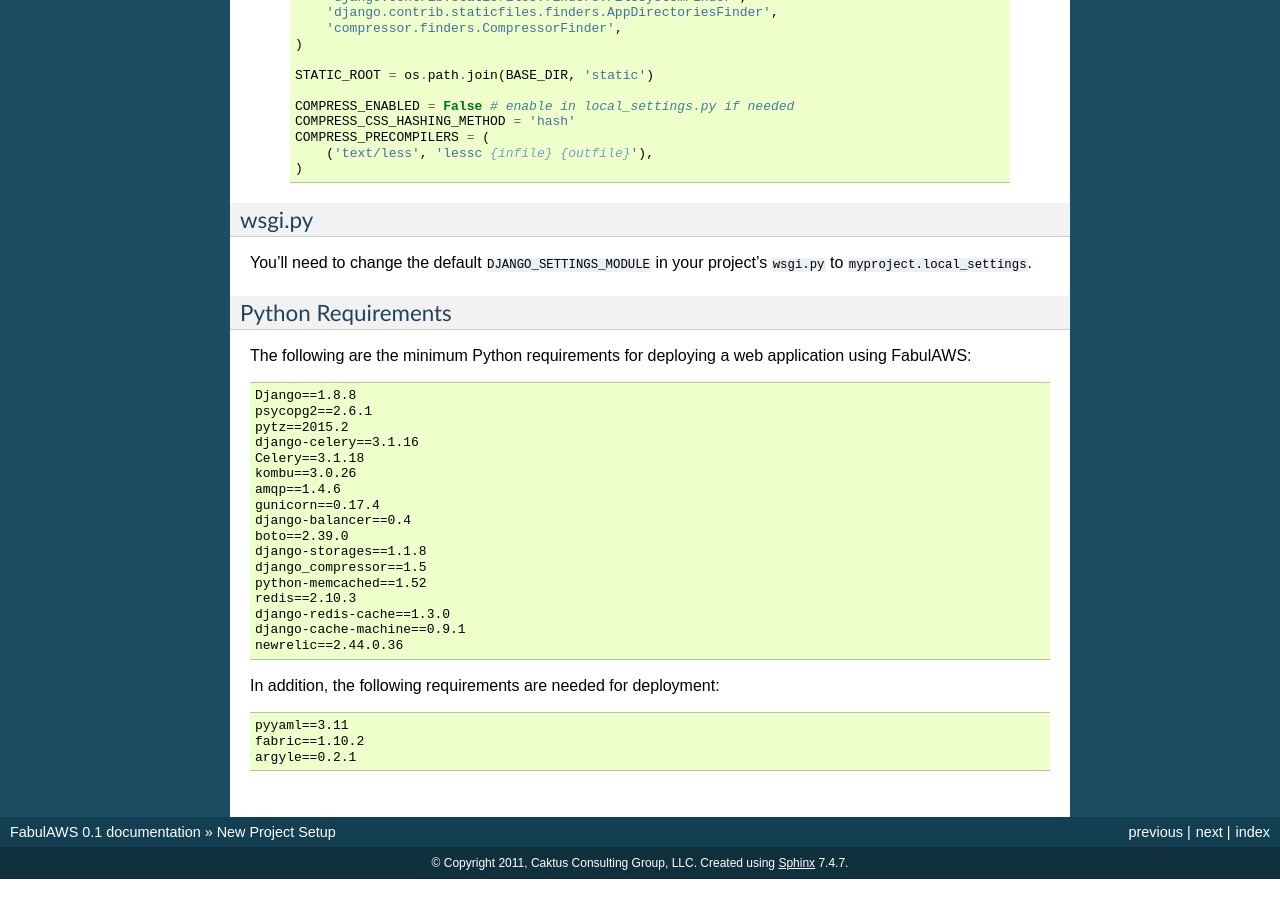
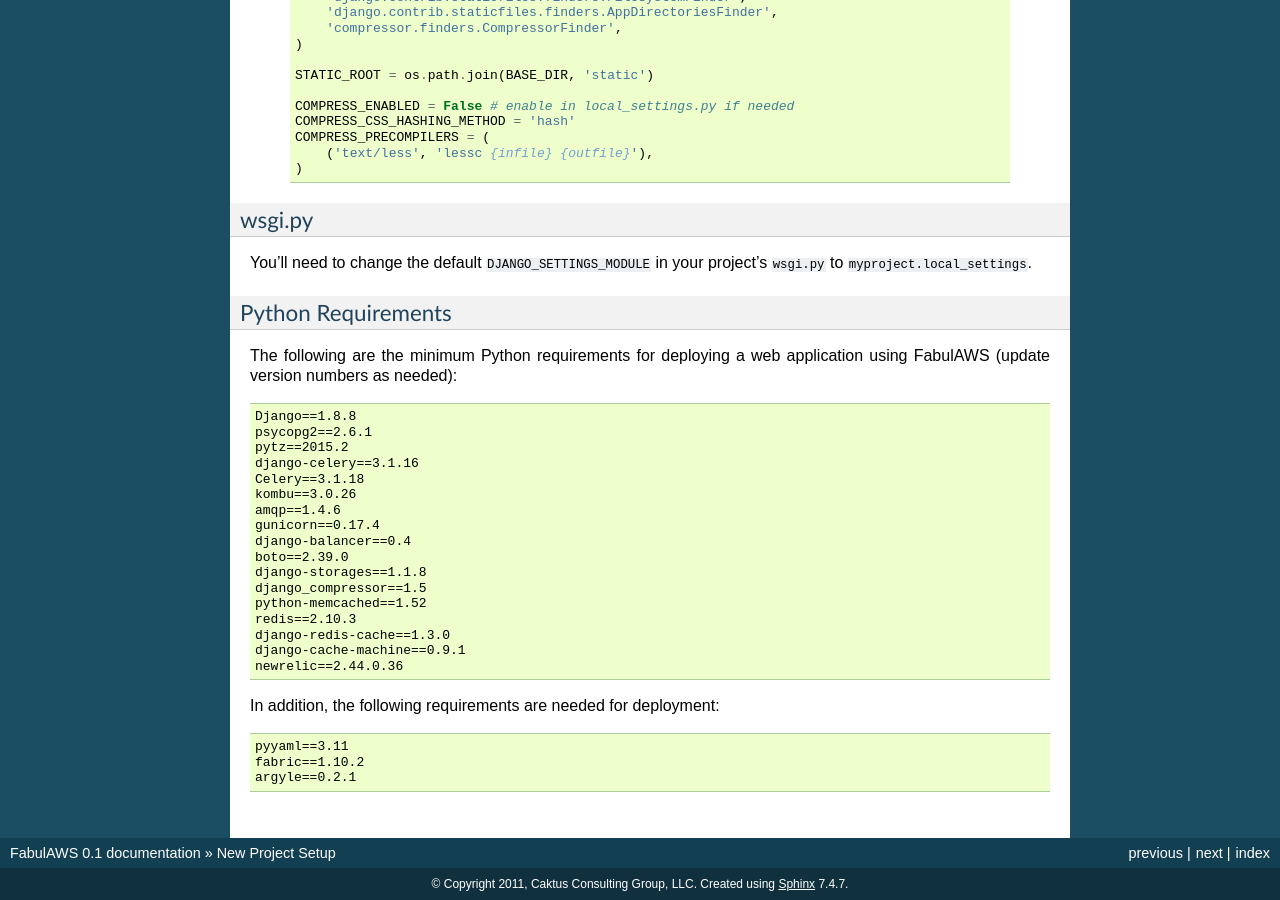
Before and after one commit to caktus/fabulaws, a Sphinx documentation site: the page built from docs/initial-setup.rst, in a window 1280 px wide and 900 px high, scrolled down 8385 px. Built offline with Sphinx 7.4.7, drawn with Linux system fonts in a browser that asks for light colours; before the commit the page ends 9264 px from its top, so only the background shows below that.

Commit message:
note that requirement versions can be updated

```diff
--- a/docs/initial-setup.rst
+++ b/docs/initial-setup.rst
@@ -529,7 +529,7 @@ Python Requirements
 +++++++++++++++++++
 
 The following are the minimum Python requirements for deploying a web application
-using FabulAWS:
+using FabulAWS (update version numbers as needed):
 
 .. code-block:: text
 
```
